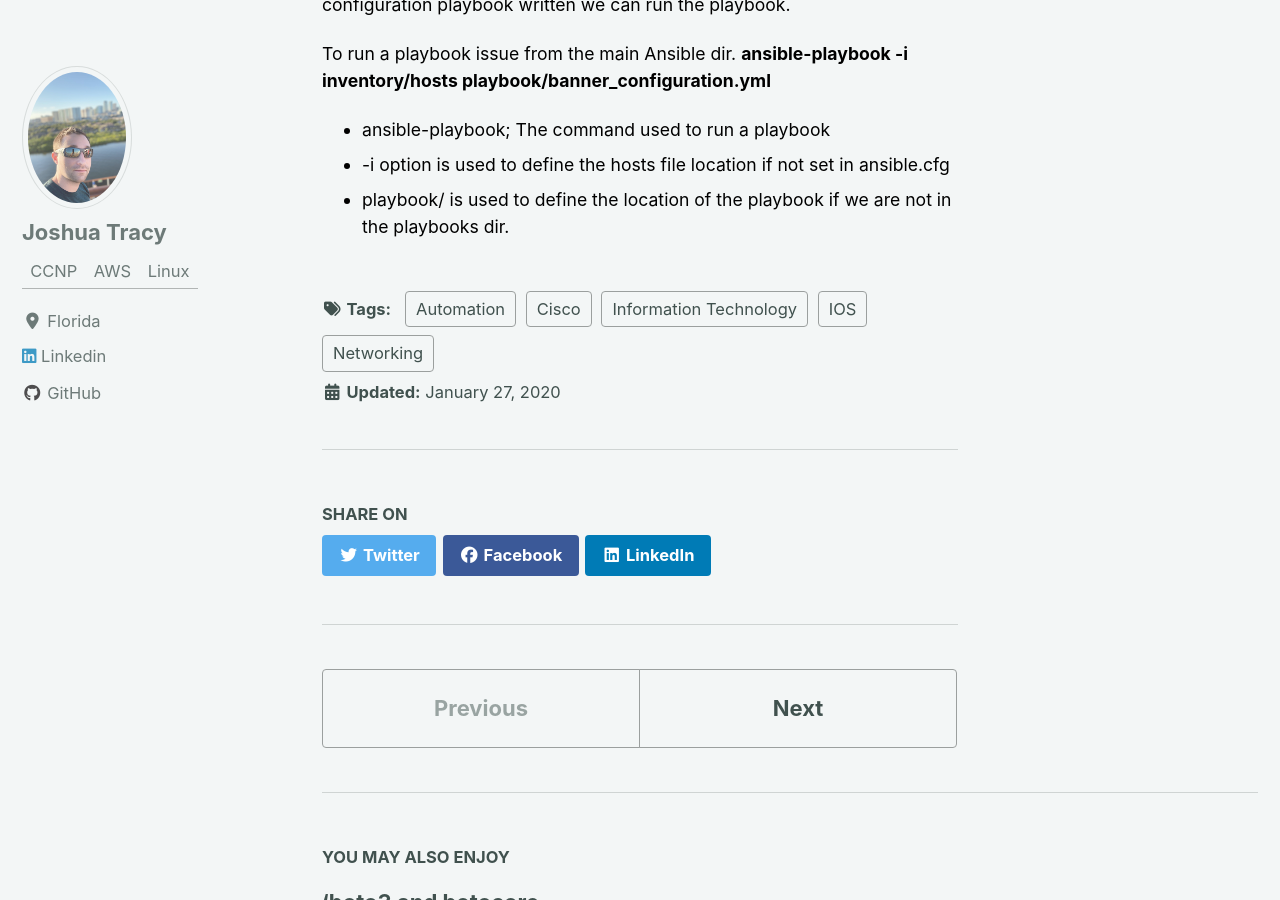
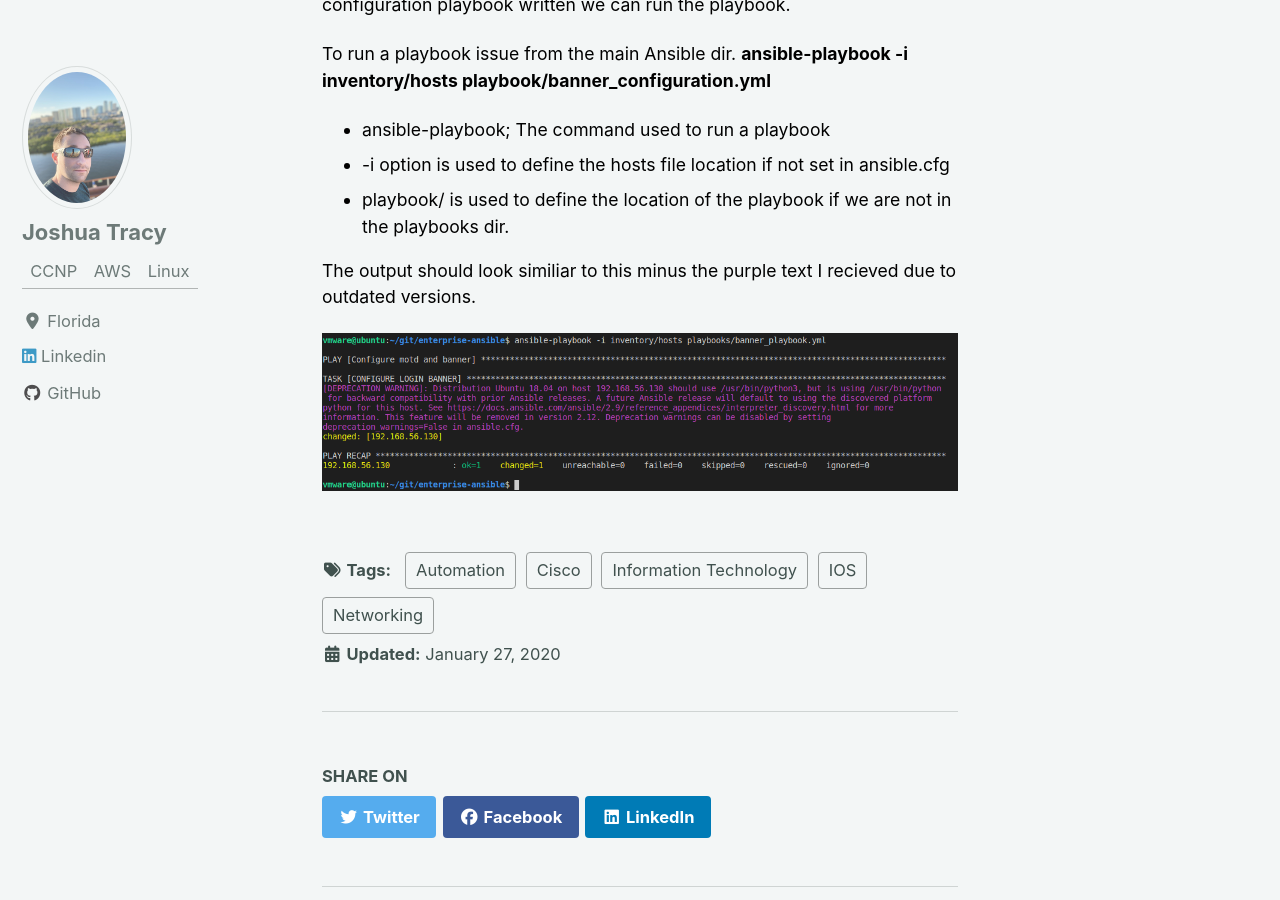
Before and after one commit to Josh-Tracy/Josh-Tracy.github.io, a Jekyll site: the page built from _posts/2020-01-27-Ansible_Cisco.md, in a window 1280 px wide and 900 px high, scrolled down 3856 px. Built offline with Jekyll 4.4.1, drawn with Linux system fonts in a browser that asks for light colours; cached includes are drawn as plain includes; nearby versions of some CDN libraries.

Commit message:
picture added to A+C post

```diff
--- a/_posts/2020-01-27-Ansible_Cisco.md
+++ b/_posts/2020-01-27-Ansible_Cisco.md
@@ -142,3 +142,10 @@ To run a playbook issue from the main Ansible dir. <b>ansible-playbook -i invent
 * -i option is used to define the hosts file location if not set in ansible.cfg
 * playbook/ is used to define the location of the playbook if we are not in the playbooks dir.
 {: style="color:black; font-size: 80%;"}
+
+The output should look similiar to this minus the purple text I recieved due to outdated versions.
+{: style="color:black; font-size: 80%;"}
+
+{:refdef: style="text-align: left;"}
+![My Image]({{ site.baseimg }}/images/ansible_banner.png)
+{: refdef}
```
Also changed, not shown: images/ansible_banner.png (added).
